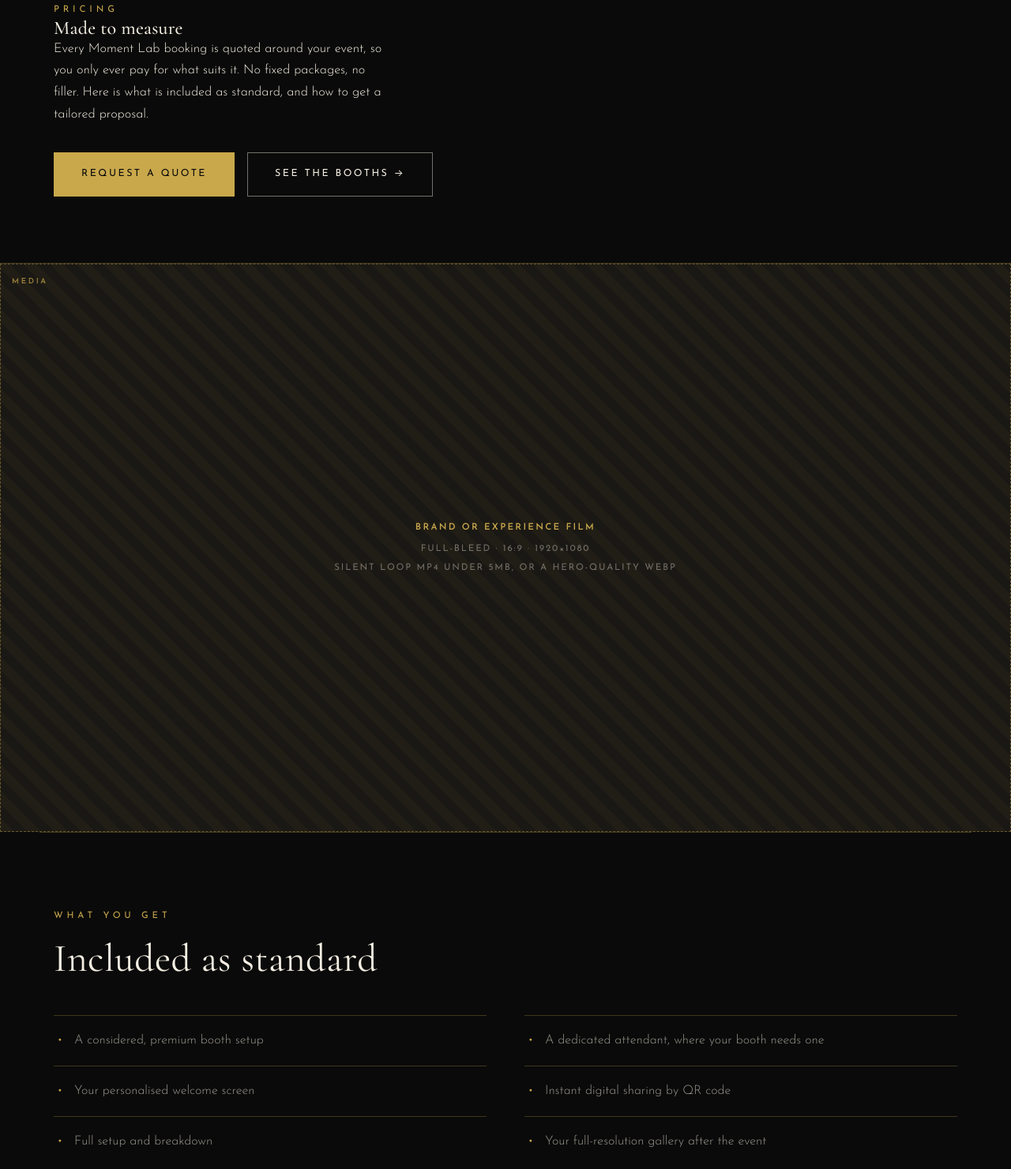
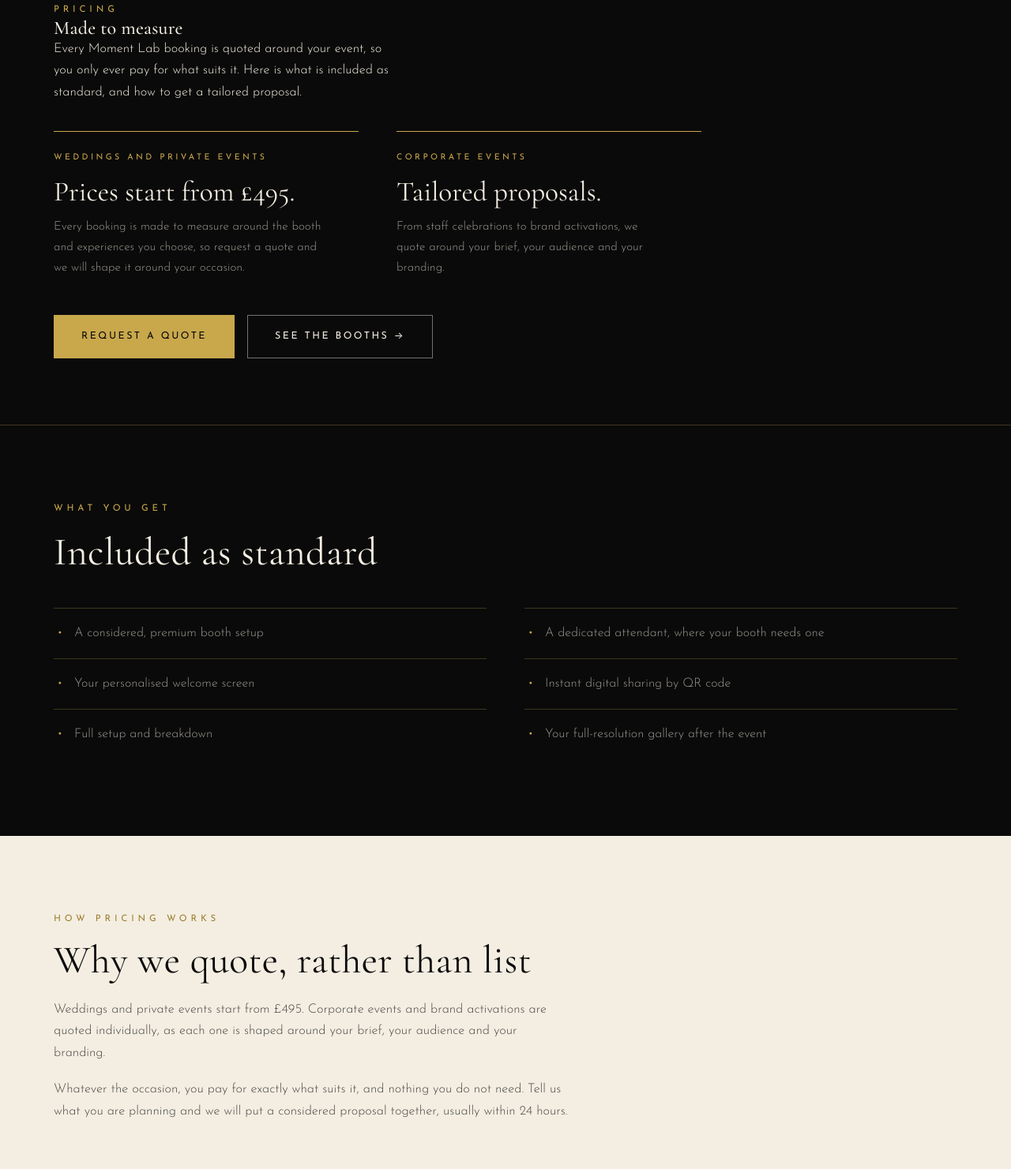
Before and after one commit to MomentLabUK/Momentlab-website, a website: page pricing.html in a window 1280 px wide. Shown: the part 239-1720 px from the top of the page at 79% size. Drawn offline with nearby package versions, Linux system fonts and the light colour scheme.

Commit message:
Add starting prices to pricing page

```diff
--- a/pricing.html
+++ b/pricing.html
@@ -4,7 +4,7 @@
 <meta charset="utf-8">
 <meta name="viewport" content="width=device-width, initial-scale=1">
 <title>Pricing | Photo Booth Hire Newcastle & North East | Moment Lab</title>
-<meta name="description" content="Every Moment Lab booking is quoted around your event. See what's included as standard and request a tailored proposal for photo booth hire across the North East.">
+<meta name="description" content="Photo booth hire across Newcastle and the North East. Weddings and private events from £495, with tailored proposals for corporate events.">
 <link rel="canonical" href="https://momentlab.co.uk/pricing">
 <meta name="robots" content="index, follow, max-image-preview:large">
 <meta name="theme-color" content="#0A0A0A">
@@ -14,12 +14,12 @@
 <meta property="og:site_name" content="Moment Lab">
 <meta property="og:locale" content="en_GB">
 <meta property="og:title" content="Pricing | Photo Booth Hire Newcastle & North East | Moment Lab">
-<meta property="og:description" content="Every Moment Lab booking is quoted around your event. See what's included as standard and request a tailored proposal for photo booth hire across the North East.">
+<meta property="og:description" content="Photo booth hire across Newcastle and the North East. Weddings and private events from £495, with tailored proposals for corporate events.">
 <meta property="og:url" content="https://momentlab.co.uk/pricing">
 <meta property="og:image" content="https://momentlab.co.uk/assets/og-pricing.jpg">
 <meta name="twitter:card" content="summary_large_image">
 <meta name="twitter:title" content="Pricing | Photo Booth Hire Newcastle & North East | Moment Lab">
-<meta name="twitter:description" content="Every Moment Lab booking is quoted around your event. See what's included as standard and request a tailored proposal for photo booth hire across the North East.">
+<meta name="twitter:description" content="Photo booth hire across Newcastle and the North East. Weddings and private events from £495, with tailored proposals for corporate events.">
 
 <link rel="preconnect" href="https://fonts.googleapis.com">
 <link rel="preconnect" href="https://fonts.gstatic.com" crossorigin>
@@ -31,7 +31,7 @@
   "@type": "WebPage",
   "name": "Pricing",
   "url": "https://momentlab.co.uk/pricing",
-  "description": "How Moment Lab pricing works. What is included as standard and how to request a tailored proposal.",
+  "description": "How Moment Lab pricing works. Weddings and private events from £495, tailored proposals for corporate events, and what is included as standard.",
   "isPartOf": { "@type": "WebSite", "name": "Moment Lab", "url": "https://momentlab.co.uk" }
 }
 </script>
@@ -346,6 +346,16 @@
 .pricing-note{text-align:center;max-width:60ch;margin:40px auto 0;font-family:var(--display);font-style:italic;font-size:1.15rem;color:var(--bone-dim)}
 @media (max-width:700px){.included{grid-template-columns:1fr}}
 
+
+/* pricing: starting rates */
+.rates{display:grid;grid-template-columns:1fr 1fr;gap:0 48px;margin:0 0 40px;max-width:820px}
+.rate{border-top:1px solid var(--gilt);padding:24px 0 6px}
+.rate .overline{margin-bottom:14px;font-size:.66rem;letter-spacing:.32em}
+.rate__price{font-family:var(--display);font-size:clamp(1.7rem,3vw,2.2rem);line-height:1.15;color:var(--bone);margin-bottom:12px}
+.rate__text{color:var(--bone-dim);font-size:.95rem;max-width:36ch}
+.split--solo{grid-template-columns:1fr}
+.split--solo .col-text{max-width:66ch}
+@media (max-width:700px){.rates{grid-template-columns:1fr}.rate+.rate{margin-top:14px}}
 </style>
 </head>
 <body>
@@ -407,7 +417,19 @@
   <div class="wrap">
     <span class="overline">Pricing</span>
     <h1>Made to measure</h1>
-    <p class="lead">Every Moment Lab booking is quoted around your event, so you only ever pay for what suits it. No fixed packages, no filler. Here is what is included as standard, and how to get a tailored proposal.</p>
+    <p class="lead">Every Moment Lab booking is quoted around your event, so you only ever pay for what suits it. Here is what is included as standard, and how to get a tailored proposal.</p>
+    <div class="rates">
+      <div class="rate">
+        <span class="overline">Weddings and private events</span>
+        <p class="rate__price">Prices start from £495.</p>
+        <p class="rate__text">Every booking is made to measure around the booth and experiences you choose, so request a quote and we will shape it around your occasion.</p>
+      </div>
+      <div class="rate">
+        <span class="overline">Corporate events</span>
+        <p class="rate__price">Tailored proposals.</p>
+        <p class="rate__text">From staff celebrations to brand activations, we quote around your brief, your audience and your branding.</p>
+      </div>
+    </div>
     <div class="cta-row">
       <a class="btn btn-solid" href="/contact">Request a quote</a>
       <a class="btn btn-ghost" href="/our-booths">See the booths <span class="arw">&rarr;</span></a>
@@ -415,7 +437,8 @@
   </div>
 </section>
 
-<!-- ================= FILM ================= -->
+<!-- FILM: hidden until the video is ready. Remove the comment markers around this block to show it again.
+
 <section class="showcase">
   <div class="media media--showcase" role="img" aria-label="Moment Lab film placeholder">
     <span class="media__tag">Media</span>
@@ -424,6 +447,7 @@
 </section>
 
 <hr class="rule">
+-->
 
 <!-- ================= INCLUDED ================= -->
 <section>
@@ -445,19 +469,21 @@
 
 <!-- ================= WHY BESPOKE (bone) ================= -->
 <section class="bone-sec">
-  <div class="wrap split">
+  <div class="wrap split split--solo">
     <div class="col-text">
       <span class="overline">How pricing works</span>
       <h2>Why we quote, rather than list</h2>
-      <p>We do not publish fixed prices, because no two events are the same. A tailored quote means you pay for exactly what suits your occasion, and nothing you do not need.</p>
-      <p>Tell us what you are planning and we will put a considered proposal together, usually within 24 hours.</p>
+      <p>Weddings and private events start from £495. Corporate events and brand activations are quoted individually, as each one is shaped around your brief, your audience and your branding.</p>
+      <p>Whatever the occasion, you pay for exactly what suits it, and nothing you do not need. Tell us what you are planning and we will put a considered proposal together, usually within 24 hours.</p>
     </div>
+    <!-- PHOTO: hidden until the venue photo is ready. Remove the comment markers to show it again.
     <div class="col-media">
       <div class="media media--keep">
         <span class="media__tag">Media</span>
         <span class="media__label"><strong>A considered setup</strong>3:2 &middot; 1500&times;1000 &middot; WebP<br>A booth styled at a venue</span>
       </div>
     </div>
+    -->
   </div>
 </section>
 
```
